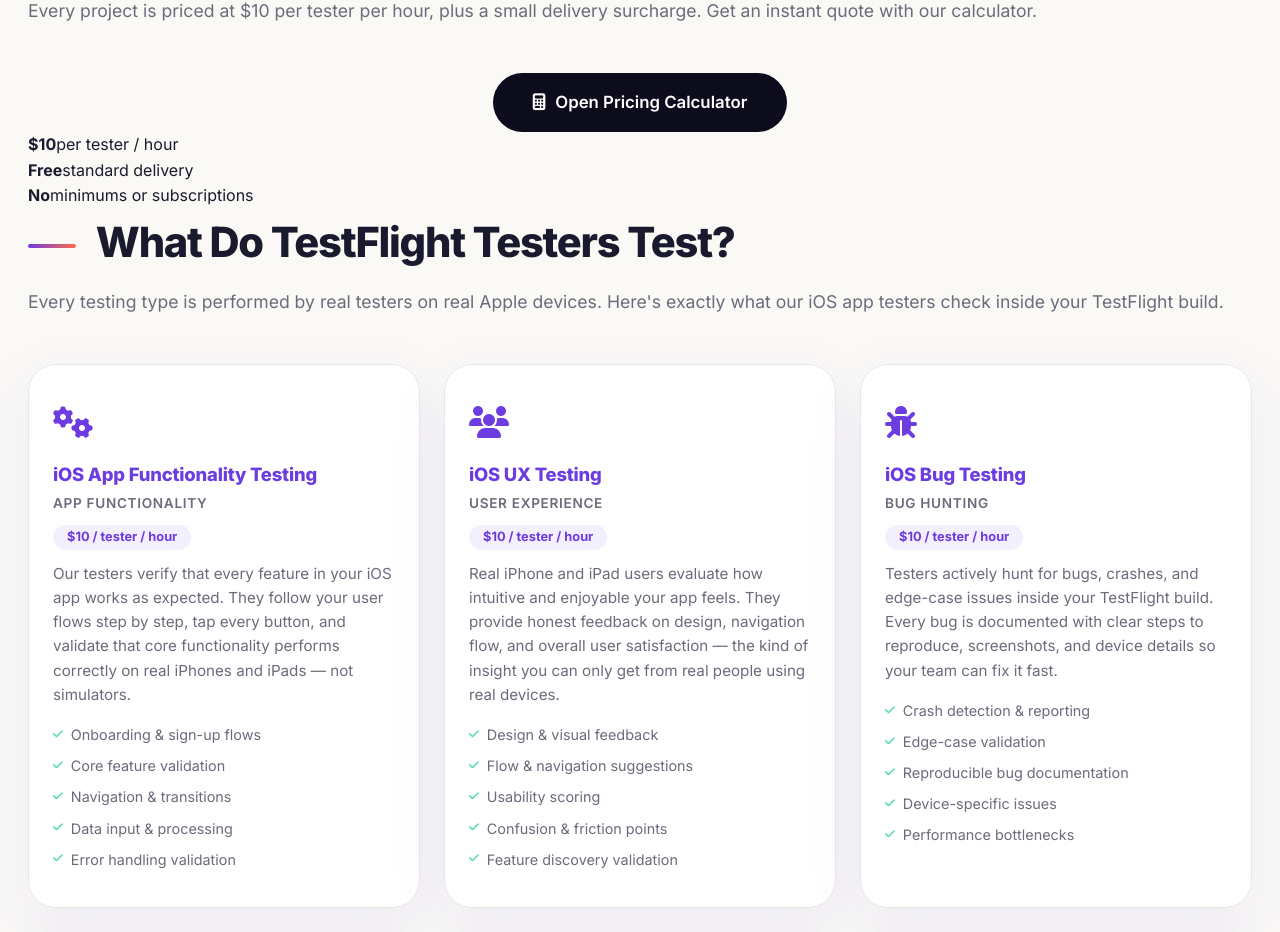
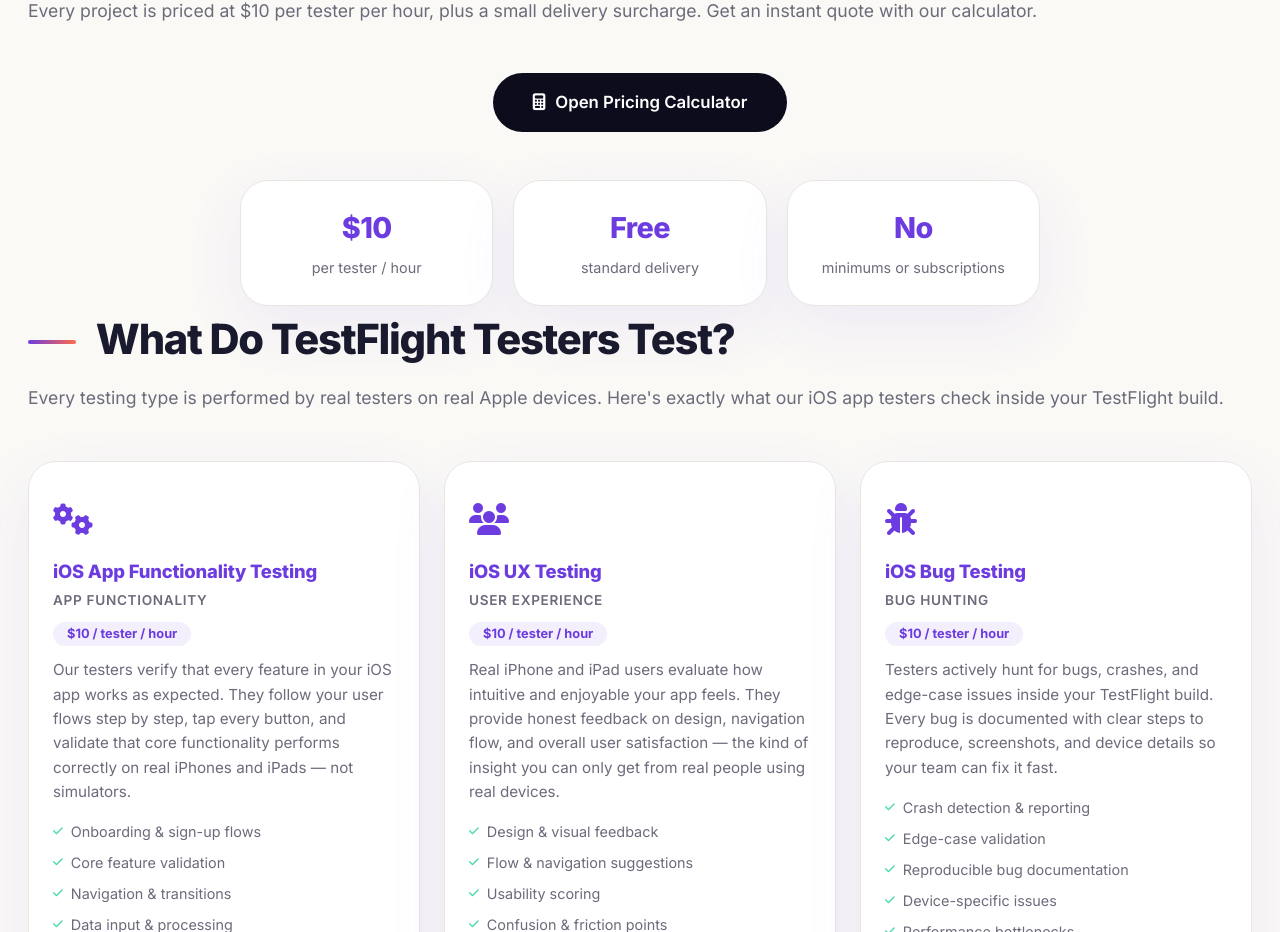
Before and after one commit to RealAppTesters/testflight-testers, a Next.js app: page / in a window 1280 px wide. Shown: the part 1312-2244 px from the top of the page. Built offline with nearby package versions, Linux system fonts and the light colour scheme.

Commit message:
Update globals.css

```diff
--- a/app/globals.css
+++ b/app/globals.css
@@ -2657,3 +2657,52 @@
   gap: 20px;
   margin: 24px 0;
 }
+
+/* ─── Pricing Quick Facts (homepage) ─── */
+.pricing-quick-facts {
+  display: grid;
+  grid-template-columns: repeat(3, 1fr);
+  gap: 20px;
+  margin-top: 48px;
+  max-width: 800px;
+  margin-left: auto;
+  margin-right: auto;
+}
+
+.quick-fact {
+  background: var(--card-bg);
+  border: 1px solid var(--border);
+  border-radius: var(--radius);
+  padding: 24px 20px;
+  text-align: center;
+  box-shadow: var(--shadow);
+  transition: var(--transition);
+}
+
+.quick-fact:hover {
+  transform: translateY(-4px);
+  box-shadow: var(--shadow-hover);
+  border-color: var(--primary-light);
+}
+
+.quick-fact strong {
+  display: block;
+  font-size: 1.8rem;
+  font-weight: 800;
+  color: var(--primary);
+  margin-bottom: 4px;
+  letter-spacing: -0.02em;
+}
+
+.quick-fact span {
+  font-size: 0.9rem;
+  color: var(--gray);
+  font-weight: 500;
+}
+
+@media (max-width: 768px) {
+  .pricing-quick-facts {
+    grid-template-columns: 1fr;
+    gap: 12px;
+  }
+}
```
